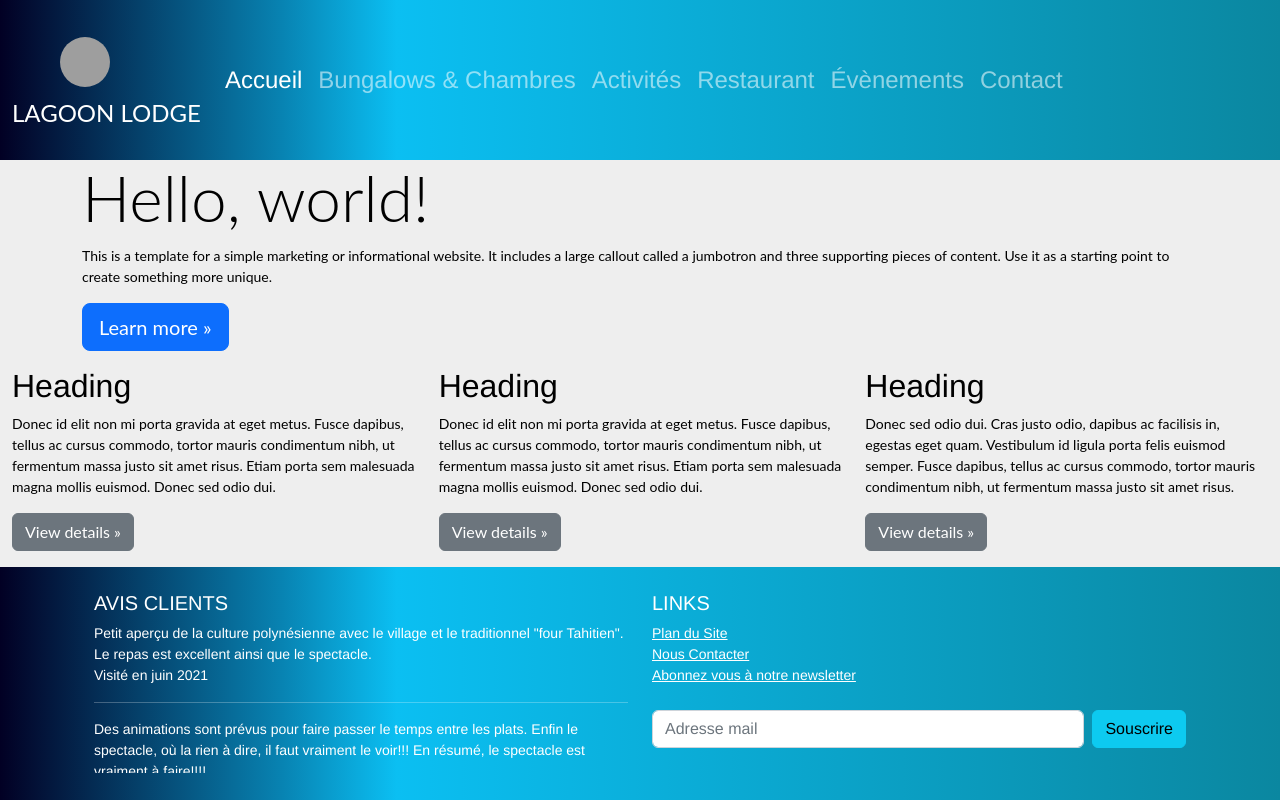
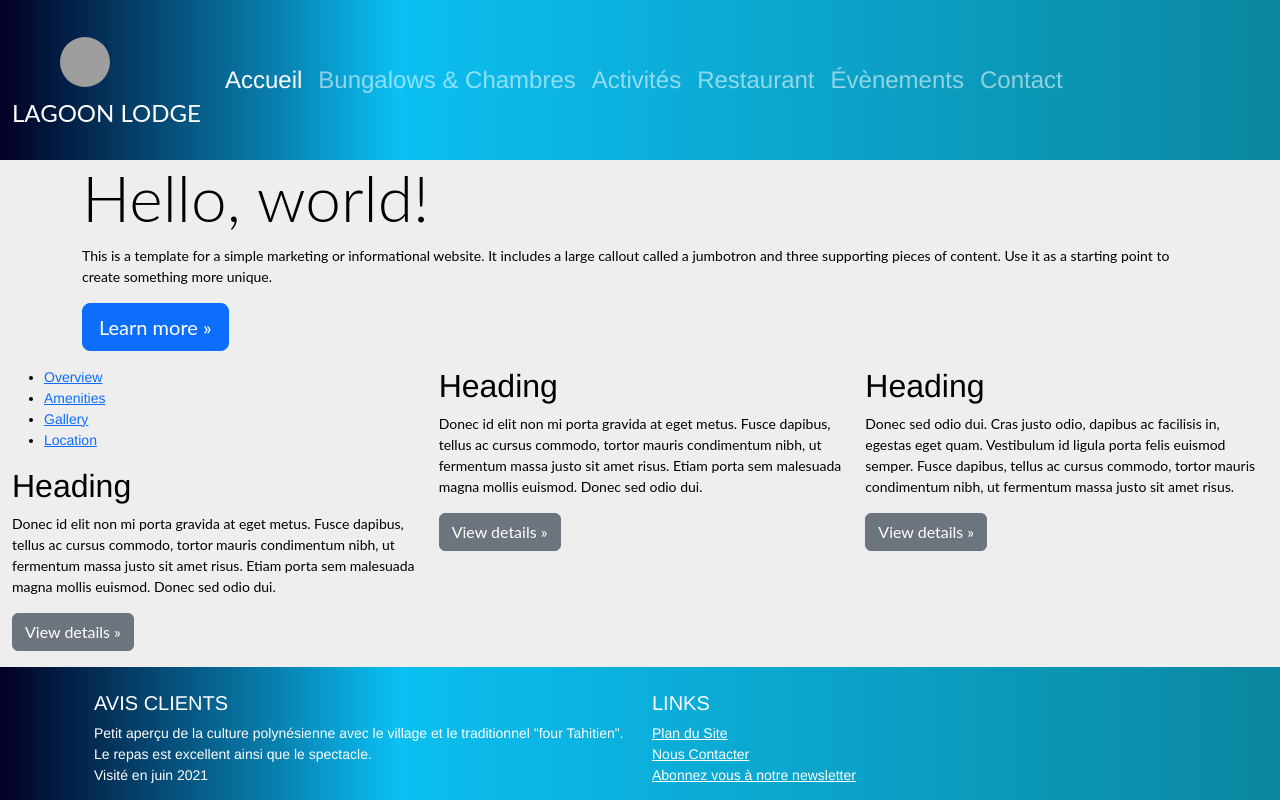
Before and after one commit to LEX-ONE7/Pension-Lagoon-2, a React (Create React App) app: page /restaurant in a window 1280 px wide. Shown: the top 800 px of the page. Built offline with nearby package versions, Linux system fonts and the light colour scheme; grey boxes are pictures that could not be loaded.

Commit message:
1 file modified

```diff
--- a/components/restau/BoxRestaurant.tsx
+++ b/components/restau/BoxRestaurant.tsx
@@ -24,6 +24,23 @@ const BoxRestaurant = () => {
         <div className="container">
           <div className="row">
             <div className="col-md-4">
+              <ul className="detailViewWrapper-menu">
+                <li className="active">
+                  <a href="#overview">Overview</a>
+                </li>
+                <li>
+                  <a href="#amenities">Amenities</a>
+                </li>
+                <li>
+                  <a href="#gallery" id="galleryTab">
+                    Gallery
+                  </a>
+                </li>
+
+                <li>
+                  <a href="#location">Location</a>
+                </li>
+              </ul>{' '}
               <h2>Heading</h2>
               <p>
                 Donec id elit non mi porta gravida at eget metus. Fusce dapibus,
```
